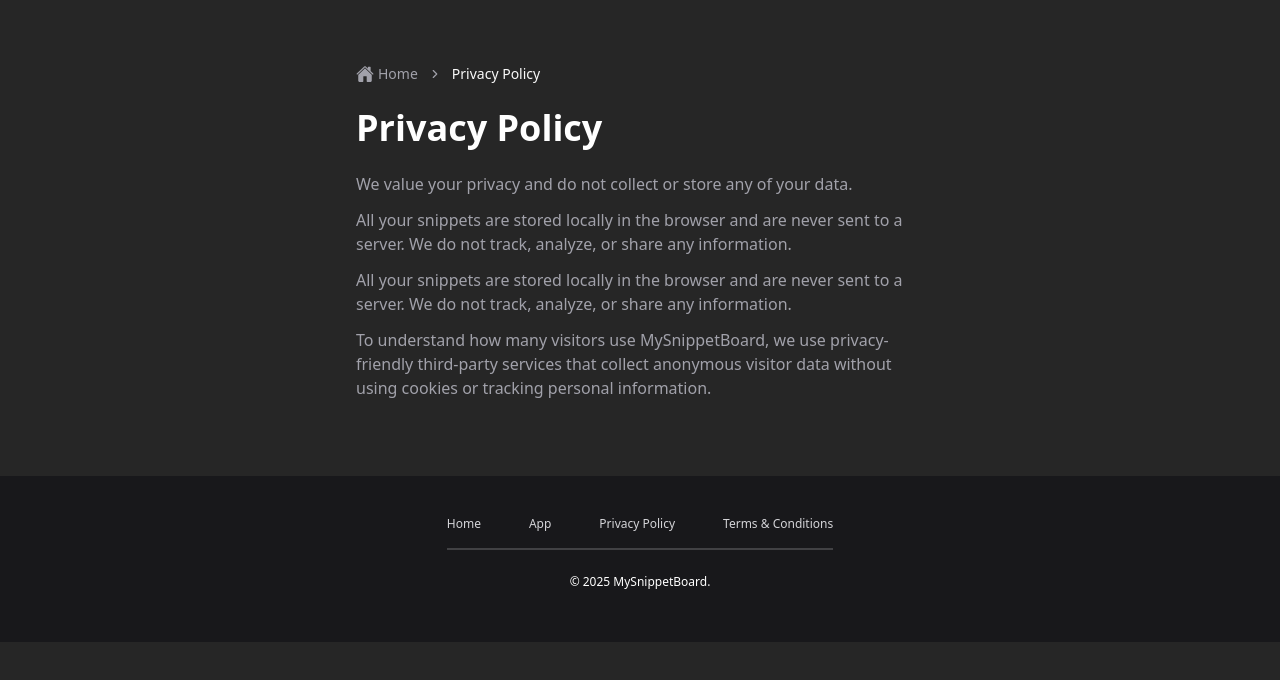
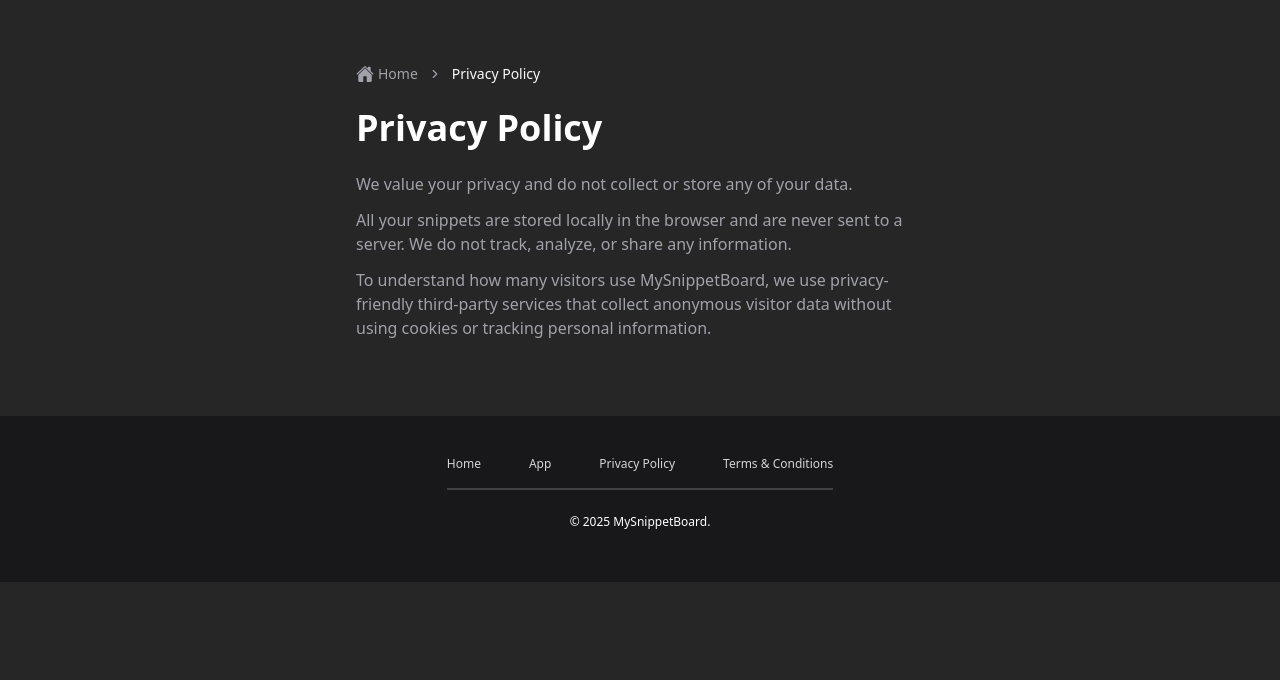
Before and after one commit to ahmnahia/my-snippet-board, a Next.js app: page /privacy-policy in a window 1280 px wide. Shown: the top 680 px of the page. Built offline with nearby package versions, Linux system fonts and the light colour scheme.

Commit message:
simple fix on mob view & removed duplicate text

```diff
--- a/src/app/privacy-policy/page.jsx
+++ b/src/app/privacy-policy/page.jsx
@@ -18,10 +18,6 @@
           to a server. We do not track, analyze, or share any information.
         </p>
         <p className="my-3 text-muted-foreground text-zinc-400">
-          All your snippets are stored locally in the browser and are never sent
-          to a server. We do not track, analyze, or share any information.
-        </p>
-        <p className="my-3 text-muted-foreground text-zinc-400">
           To understand how many visitors use MySnippetBoard, we use
           privacy-friendly third-party services that collect anonymous visitor
           data without using cookies or tracking personal information.
--- a/src/app/terms-and-conditions/page.jsx
+++ b/src/app/terms-and-conditions/page.jsx
@@ -9,7 +9,7 @@
     <div className="py-16 flex justify-center bg-neutral-800 text-white">
       <div className="container max-w-[600px] flex-1 h-[100%] cus-hidden show">
         <BreadcrumbWrapper pagename={"Terms and Conditions"} />
-        <h1 className="text-4xl font-bold my-6">Terms and Conditions</h1>
+        <h1 className="text-4xl max-sm:text-3xl font-bold my-6">Terms and Conditions</h1>
         <p className="mt-4">
           <b>Last Updated:</b>{" "}
           <span className="text-zinc-400">28 February, 2025</span>
@@ -19,7 +19,7 @@
           with and be bound by the following terms and conditions. Please read
           them carefully.
         </p>
-        <ul className="mt-4 [&>li]:list-decimal [&>li]:mt-4 text-xl">
+        <ul className="mt-4 [&>li]:list-decimal [&>li]:mt-4 [&>li]:ml-4 text-xl">
           <li>
             <div>
               <h3 className="text-xl">Acceptance of Terms</h3>
```
